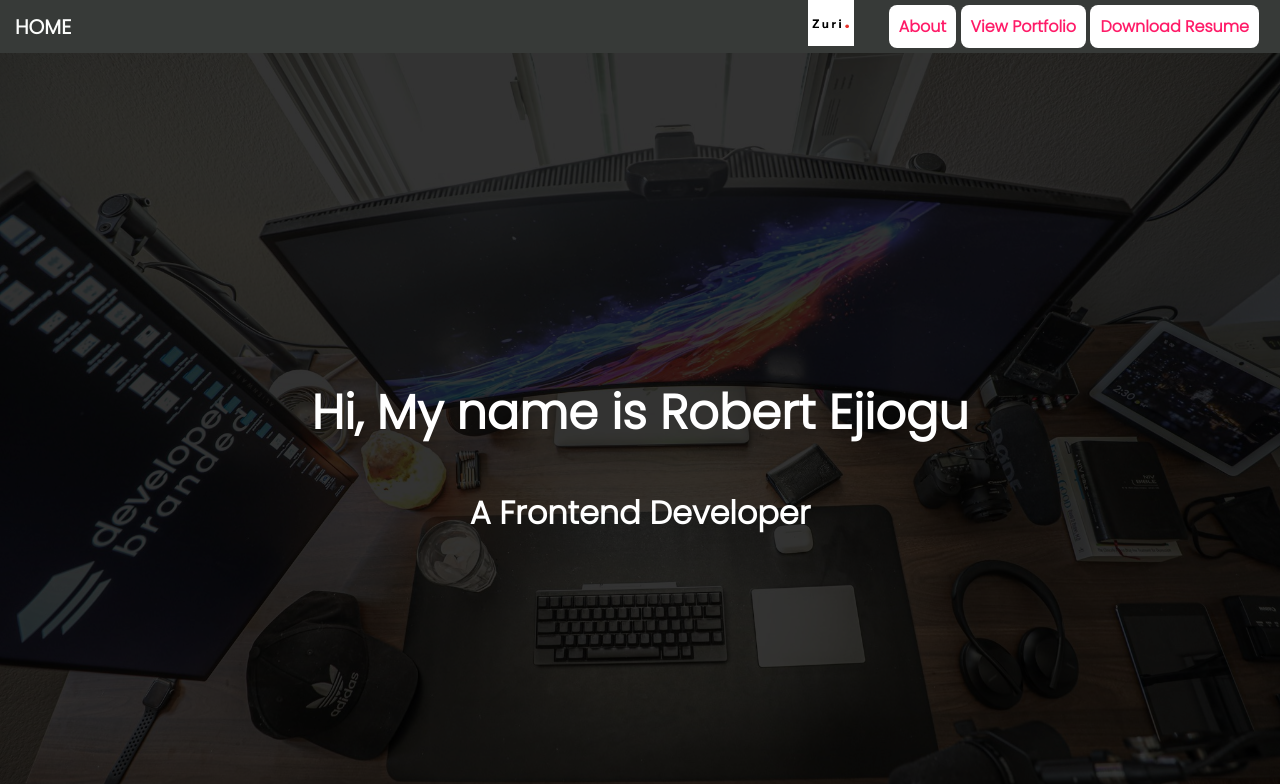
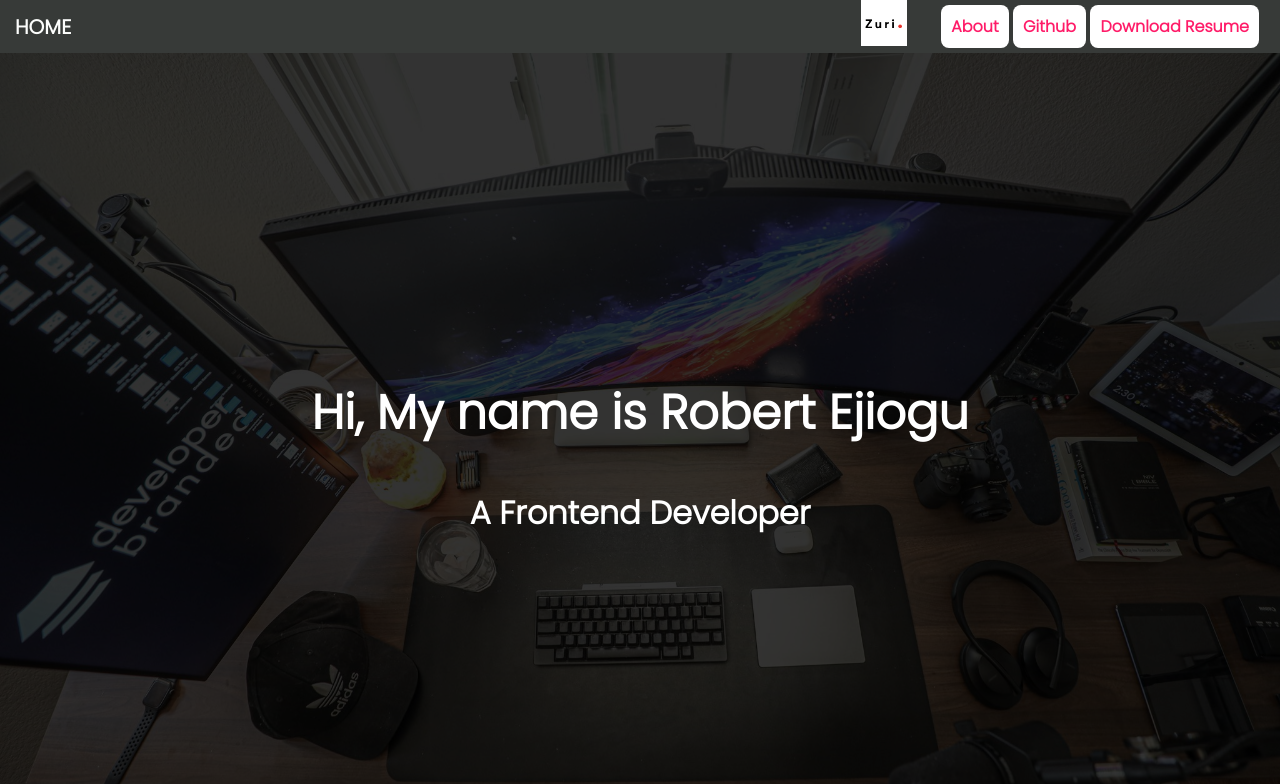
Before and after one commit to ejiogurobert/robert-ejiogu-portfolio, a plain HTML site: page index.html in a window 1280 px wide. Shown: the top 784 px of the page. Drawn offline with Linux system fonts and the light colour scheme.

Commit message:
portfolio replcaed bt github

```diff
--- a/index.html
+++ b/index.html
@@ -40,7 +40,7 @@
             </li>
             <li class="main-nav__item">
               <a href="https://github.com/ejiogurobert" class="nav-link"
-                >View Portfolio</a
+                >Github</a
               >
             </li>
             <li class="main-nav__item main-nav__item--cta">
@@ -62,7 +62,7 @@
               <a href="#aboutme" onclick="hideSideBar()">About</a>
             </li>
             <li class="">
-              <a href="https://github.com/ejiogurobert">View Portfolio</a>
+              <a href="https://github.com/ejiogurobert">Github</a>
             </li>
             <li class="">
               <a href="files/robert_resume.pdf" download="">Download Resume</a>
```
